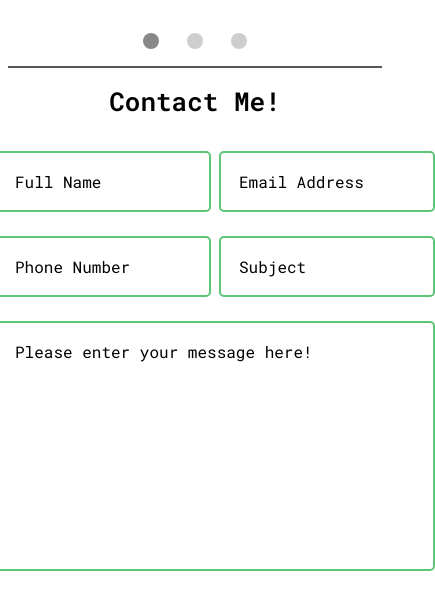
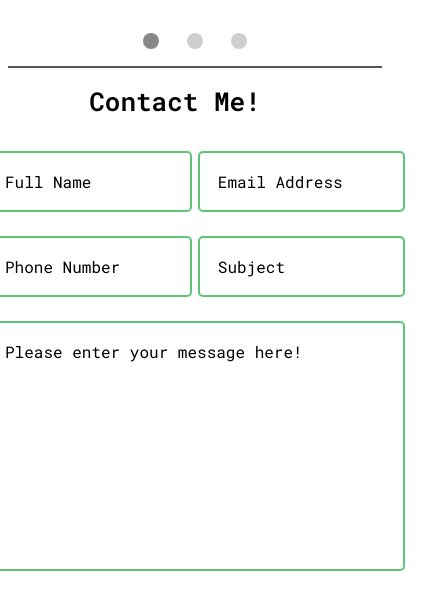
Before and after one commit to MGavranovic/Portfolio, a website built with Parcel: page index.html in a window 390 px wide. Shown: the part 1091-1687 px from the top of the page, 435 px wide, since content can reach past the window. Built offline with nearby package versions, Linux system fonts and the light colour scheme; some packages are replaced by stand-ins of ours.

Commit message:
Making Contact form responsive for screens with up to 800px in width

```diff
--- a/index.html
+++ b/index.html
@@ -101,7 +101,7 @@
       Last section will be used for the contact info
     -->
     <div class="contact-info--container">
-      <form action="#">
+      <form class="contact-form" action="#">
         <h1 class="contact-info--header">Contact Me!</h1>
         <div class="input-box">
           <div class="input-field field">
--- a/style.css
+++ b/style.css
@@ -324,12 +324,17 @@ Third section > CONTACT INFO
   margin-bottom: 16px;
 }
 
-/*
-Testing new contact from
-*/
-form {
+.contact-form {
   width: 400px;
   text-align: center;
+}
+
+@media screen and (max-width: 800px) {
+  .contact-form {
+    margin-right: 40px;
+    width: 380px;
+    text-align: center;
+  }
 }
 
 .input-box {
```
